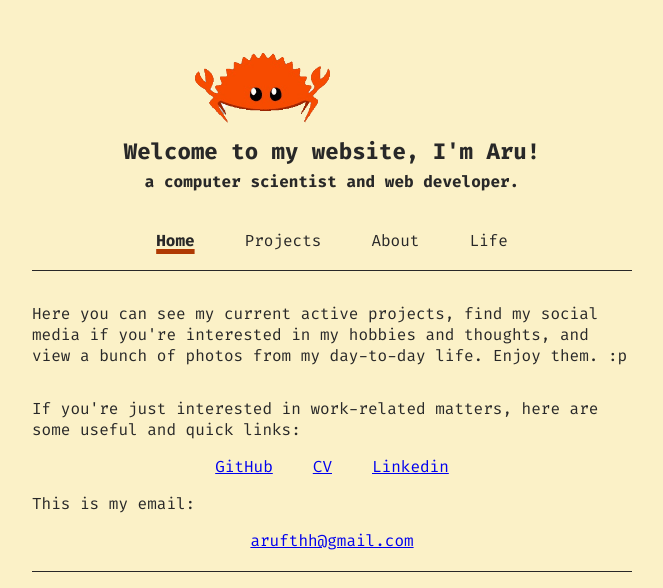
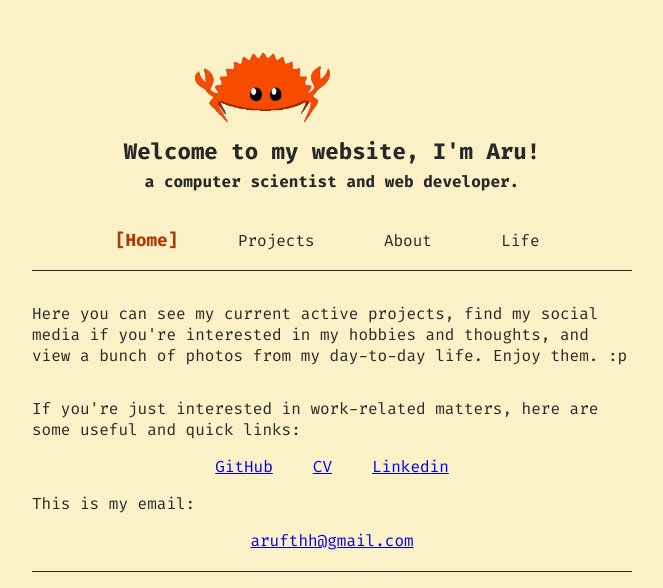
Before and after one commit to arufth/personal-website, a React (Vite) app: page /home in a window 1280 px wide. Shown: the top 588 px of the page, without its empty margins (308-971 px from the left). Built offline with nearby package versions, Linux system fonts and the light colour scheme.

Commit message:
update navbar style

```diff
--- a/src/components/NavBar/NavBar.css
+++ b/src/components/NavBar/NavBar.css
@@ -33,10 +33,18 @@ header {
         font-weight: bold;
       }
 
+      .hidden {
+        opacity: 0;
+      }
+
       .active {
-        text-decoration: underline var(--orange0);
-        text-decoration-thickness: 5px;
+        color: var(--orange0);
         font-weight: bold;
+        font-size: 1.1rem;
+
+        .hidden {
+          opacity: 1;
+        }
       }
     }
   }
--- a/src/components/NavBar/NavBar.tsx
+++ b/src/components/NavBar/NavBar.tsx
@@ -13,7 +13,9 @@ export const NavBar: React.FC = () => {
                 to={"/".concat(tab.toLowerCase())}
                 className={({ isActive }) => (isActive ? "active" : "")}
               >
+                <span className="hidden">[</span>
                 {tab}
+                <span className="hidden">]</span>
               </NavLink>
             </li>
           ))}
```
